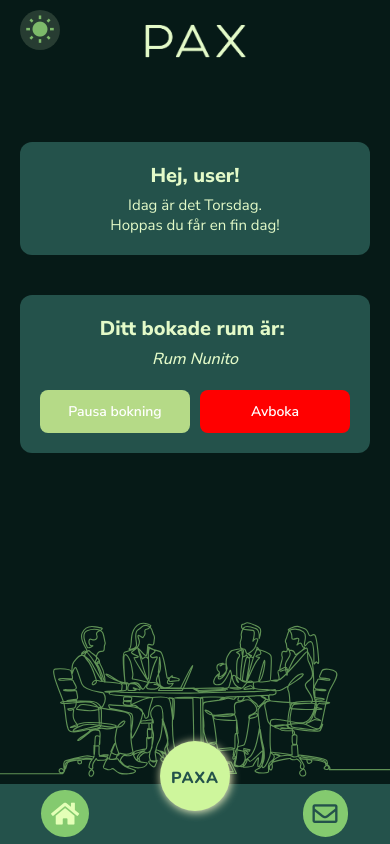
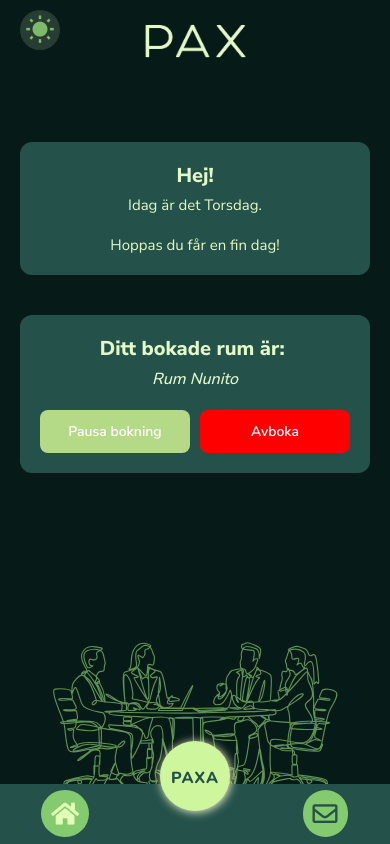
Before and after one commit to edda177/pax, a React Native app in the folder pax-mobile/: screen /Home in a window 390 px wide. Built offline with nearby package versions, Linux system fonts and the light colour scheme.

Commit message:
new fetch

```diff
--- a/pax-mobile/components/FetchRoom.jsx
+++ b/pax-mobile/components/FetchRoom.jsx
@@ -32,9 +32,7 @@ const FetchRoom = ({ favorites, setFavorites, setAllRooms }) => {
   useEffect(() => {
     const fetchRooms = async () => {
       try {
-        const response = await fetch(
-          "https://virtserver.swaggerhub.com/alicegmn/pax-api/dev-oas3-new/rooms"
-        );
+        const response = await fetch("https://paxdb.vercel.app/rooms");
         const data = await response.json();
         const availableRooms = (data || []).filter((room) => room.available);
         setRooms(availableRooms);
--- a/pax-mobile/components/WelcomeCard.jsx
+++ b/pax-mobile/components/WelcomeCard.jsx
@@ -20,9 +20,9 @@ const WelcomeCard = () => {
 
   return (
     <View style={styles.card}>
-      <Text style={styles.title}>Hej, user!</Text>
+      <Text style={styles.title}>Hej!</Text>
       <Text style={styles.subtitle}>
-        {`Idag är det ${currentDay}.\nHoppas du får en fin dag!`}
+        {`Idag är det ${currentDay}.\n\nHoppas du får en fin dag!`}
       </Text>
     </View>
   );
```
